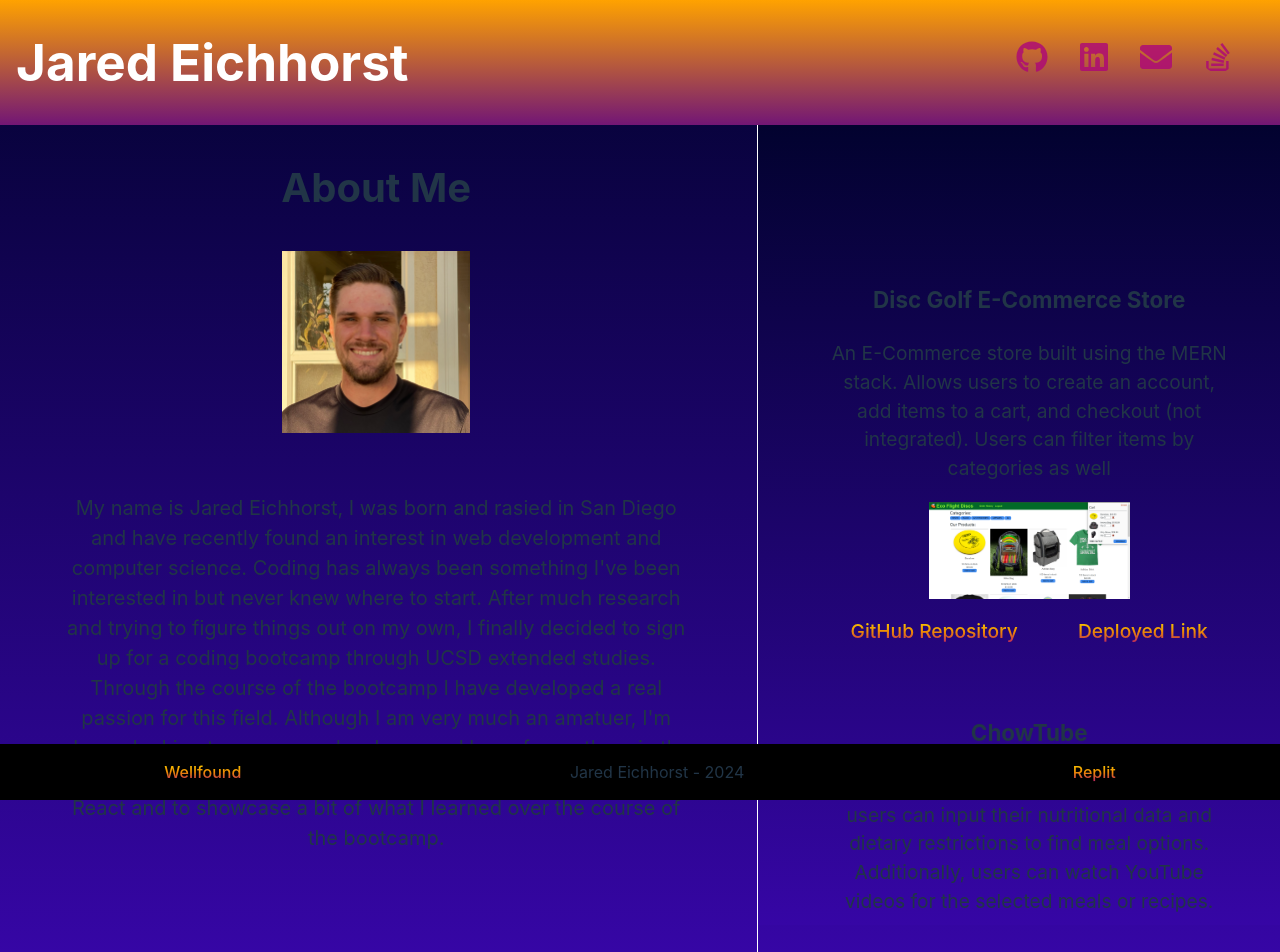
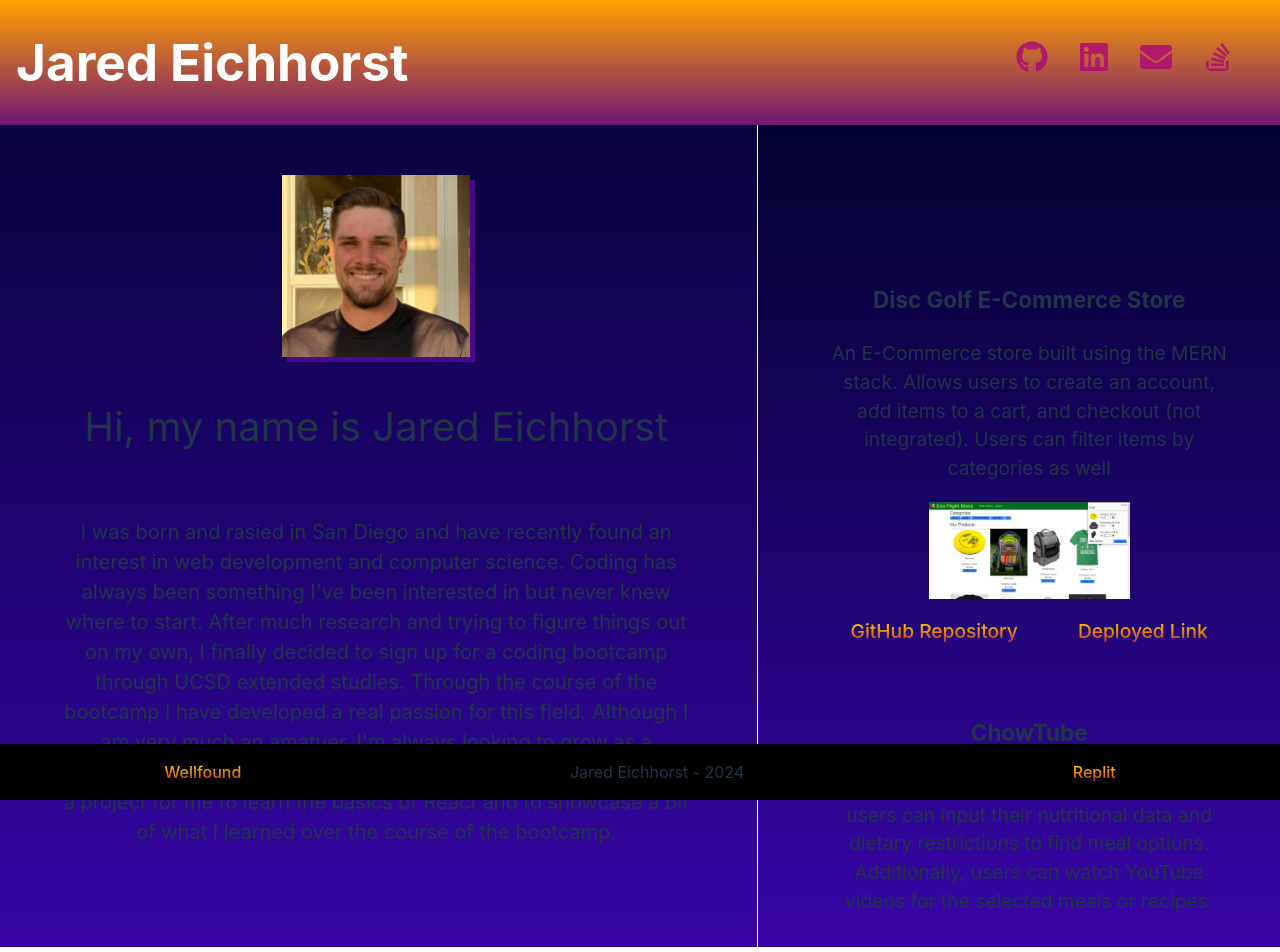
Before and after one commit to Jarede712/React-Portfolio-Jared-Eichhorst, a React (Vite) app in the folder React Portfolio/: page / in a window 1280 px wide. Built offline with nearby package versions, Linux system fonts and the light colour scheme.

Commit message:
added box shadow to profile picture

```diff
--- a/React Portfolio/src/components/AboutMe.jsx
+++ b/React Portfolio/src/components/AboutMe.jsx
@@ -3,25 +3,24 @@ import profilePicture from '../assets/profilepicture.png';
 const AboutMe = () => {
   return (
     <section>
-      <h2 className="about-me-title">About Me</h2>
-      <div>
+      <div className="profile-picture-container">
         <img
           src={profilePicture}
           alt="Developer Avatar"
           className="profile-picture"
         />
+        <p className="about-me-title">Hi, my name is Jared Eichhorst</p>
         <p className="about-me-text">
-          My name is Jared Eichhorst, I was born and rasied in San Diego and
-          have recently found an interest in web development and computer
-          science. Coding has always been something I've been interested in but
-          never knew where to start. After much research and trying to figure
-          things out on my own, I finally decided to sign up for a coding
-          bootcamp through UCSD extended studies. Through the course of the
-          bootcamp I have developed a real passion for this field. Although I am
-          very much an amatuer, I'm always looking to grow as a developer and
-          learn from others in the industry. This portfolio was a project for me
-          to learn the basics of React and to showcase a bit of what I learned
-          over the course of the bootcamp.
+          I was born and rasied in San Diego and have recently found an interest
+          in web development and computer science. Coding has always been
+          something I've been interested in but never knew where to start. After
+          much research and trying to figure things out on my own, I finally
+          decided to sign up for a coding bootcamp through UCSD extended
+          studies. Through the course of the bootcamp I have developed a real
+          passion for this field. Although I am very much an amatuer, I'm always
+          looking to grow as a developer and learn from others in the industry.
+          This portfolio was a project for me to learn the basics of React and
+          to showcase a bit of what I learned over the course of the bootcamp.
         </p>
       </div>
     </section>
--- a/React Portfolio/src/index.css
+++ b/React Portfolio/src/index.css
@@ -90,6 +90,8 @@ a.not-deployed-link {
   height: auto;
   display: block;
   margin: 0 auto;
+  margin-top: 50px;
+  box-shadow: 5px 5px rgba(135, 17, 203, 0.467);
 }
 
 .about-me-text {
```
